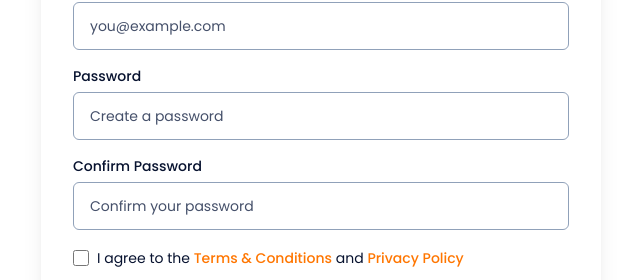
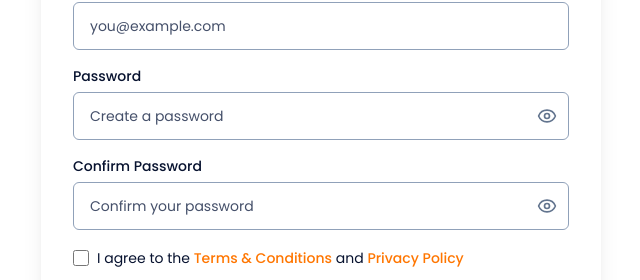
Before and after one commit to mostafizurrahaman/funraisingit-fe, a Next.js app: page /sign-up in a window 1280 px wide. Shown: the part 345-625 px from the top of the page, without its empty margins (319-959 px from the left). Built offline with nearby package versions, Linux system fonts and the light colour scheme.

Commit message:
fix: add password visibility toggle and remember me functionality in login and sign-up forms

```diff
--- a/src/app/(auth)/login/page.tsx
+++ b/src/app/(auth)/login/page.tsx
@@ -4,8 +4,9 @@
 import Image from "next/image";
 import Link from "next/link";
 import { useRouter } from "next/navigation";
-import { FormEvent } from "react";
+import { FormEvent, useState, useEffect } from "react";
 import { FcGoogle } from "react-icons/fc";
+import { Eye, EyeOff } from "lucide-react";
 import logo from "@/assets/logo.png";
 import { Button } from "@/components/ui/button";
 
@@ -22,21 +23,44 @@ export default function LoginPage() {
   const dispatch = useDispatch();
   const [login, { isLoading }] = useLoginMutation();
 
+  const [email, setEmail] = useState("");
+  const [rememberMe, setRememberMe] = useState(false);
+  const [showPassword, setShowPassword] = useState(false);
+
+  useEffect(() => {
+    if (typeof window !== "undefined") {
+      const savedEmail = localStorage.getItem("rememberedEmail");
+      const savedRemember = localStorage.getItem("rememberMe") === "true";
+      if (savedEmail) {
+        setEmail(savedEmail);
+      }
+      setRememberMe(savedRemember);
+    }
+  }, []);
+
   async function handleSubmit(event: FormEvent<HTMLFormElement>) {
     event.preventDefault();
     const data = new FormData(event.currentTarget);
-    const email = data.get("email") as string;
+    const emailVal = data.get("email") as string;
     const password = data.get("password") as string;
 
+    if (rememberMe) {
+      localStorage.setItem("rememberedEmail", emailVal);
+      localStorage.setItem("rememberMe", "true");
+    } else {
+      localStorage.removeItem("rememberedEmail");
+      localStorage.setItem("rememberMe", "false");
+    }
+
     try {
-      const response = await login({ email, password }).unwrap();
+      const response = await login({ email: emailVal, password }).unwrap();
       const token =
         response?.token ||
         response?.data?.token ||
         response?.accessToken ||
         response?.data?.accessToken ||
         response?.data?.data?.token;
-      const user = response?.user || response?.data?.user || { email };
+      const user = response?.user || response?.data?.user || { email: emailVal };
 
       if (token) {
         dispatch(setUser({ user, token }));
@@ -76,6 +100,8 @@ export default function LoginPage() {
               id="email"
               name="email"
               type="email"
+              value={email}
+              onChange={(e) => setEmail(e.target.value)}
               placeholder="you@example.com"
               autoComplete="email"
               required
@@ -89,21 +115,32 @@ export default function LoginPage() {
             >
               Password
             </label>
+            <div className="relative">
               <input
                 id="password"
                 name="password"
-              type="password"
+                type={showPassword ? "text" : "password"}
                 placeholder="Enter your password"
                 autoComplete="current-password"
                 required
                 className={inputStyles}
               />
+              <button
+                type="button"
+                onClick={() => setShowPassword(!showPassword)}
+                className="absolute right-3 top-1/2 -translate-y-1/2 text-slate-500 hover:text-slate-700 focus:outline-none cursor-pointer"
+              >
+                {showPassword ? <EyeOff className="size-5" /> : <Eye className="size-5" />}
+              </button>
+            </div>
           </div>
           <div className="flex flex-col items-start justify-between gap-3 text-sm sm:flex-row sm:items-center">
             <label className="flex cursor-pointer items-center gap-1.5">
               <input
                 type="checkbox"
                 name="remember"
+                checked={rememberMe}
+                onChange={(e) => setRememberMe(e.target.checked)}
                 className="size-5 accent-primary"
               />
               Remember me
--- a/src/app/(auth)/reset-password/page.tsx
+++ b/src/app/(auth)/reset-password/page.tsx
@@ -3,6 +3,7 @@
 import Image from "next/image";
 import { useRouter, useSearchParams } from "next/navigation";
 import { FormEvent, useState, Suspense } from "react";
+import { Eye, EyeOff } from "lucide-react";
 import logo from "@/assets/logo.png";
 import { Button } from "@/components/ui/button";
 import { useResetPasswordMutation } from "@/redux/features/auth/authApi";
@@ -16,6 +17,8 @@ function ResetPasswordForm() {
   const token = searchParams.get("token") || "";
   const [error, setError] = useState("");
   const [resetPassword, { isLoading }] = useResetPasswordMutation();
+  const [showPassword, setShowPassword] = useState(false);
+  const [showConfirmPassword, setShowConfirmPassword] = useState(false);
 
   async function handleSubmit(event: FormEvent<HTMLFormElement>) {
     event.preventDefault();
@@ -59,11 +62,29 @@ function ResetPasswordForm() {
       <form onSubmit={handleSubmit} className="mt-5 space-y-5">
         <div>
           <label htmlFor="password" className="mb-1.5 block text-sm font-medium">New Password</label>
-          <input id="password" name="password" type="password" placeholder="***********" autoComplete="new-password" minLength={8} required className={inputStyles} />
+          <div className="relative">
+            <input id="password" name="password" type={showPassword ? "text" : "password"} placeholder="***********" autoComplete="new-password" minLength={8} required className={`${inputStyles} pr-10`} />
+            <button
+              type="button"
+              onClick={() => setShowPassword(!showPassword)}
+              className="absolute right-3 top-1/2 -translate-y-1/2 text-slate-500 hover:text-slate-700 focus:outline-none cursor-pointer"
+            >
+              {showPassword ? <EyeOff className="size-5" /> : <Eye className="size-5" />}
+            </button>
+          </div>
         </div>
         <div>
           <label htmlFor="confirm-password" className="mb-1.5 block text-sm font-medium">Confirm Password</label>
-          <input id="confirm-password" name="confirmPassword" type="password" placeholder="***********" autoComplete="new-password" minLength={8} required aria-invalid={Boolean(error)} aria-describedby={error ? "password-error" : undefined} className={`${inputStyles} ${error ? "border-red-500" : ""}`} />
+          <div className="relative">
+            <input id="confirm-password" name="confirmPassword" type={showConfirmPassword ? "text" : "password"} placeholder="***********" autoComplete="new-password" minLength={8} required aria-invalid={Boolean(error)} aria-describedby={error ? "password-error" : undefined} className={`${inputStyles} pr-10 ${error ? "border-red-500" : ""}`} />
+            <button
+              type="button"
+              onClick={() => setShowConfirmPassword(!showConfirmPassword)}
+              className="absolute right-3 top-1/2 -translate-y-1/2 text-slate-500 hover:text-slate-700 focus:outline-none cursor-pointer"
+            >
+              {showConfirmPassword ? <EyeOff className="size-5" /> : <Eye className="size-5" />}
+            </button>
+          </div>
           {error ? <p id="password-error" role="alert" className="mt-1 text-sm text-red-600">{error}</p> : null}
         </div>
         <Button type="submit" disabled={isLoading} className="h-12 w-full rounded-lg text-sm font-medium">
--- a/src/app/(auth)/sign-up/page.tsx
+++ b/src/app/(auth)/sign-up/page.tsx
@@ -5,6 +5,7 @@ import Link from "next/link";
 import { useRouter } from "next/navigation";
 import { FormEvent, useState, useTransition } from "react";
 import { FcGoogle } from "react-icons/fc";
+import { Eye, EyeOff } from "lucide-react";
 import logo from "@/assets/logo.png";
 import { Button } from "@/components/ui/button";
 import { Input } from "@/components/ui/input";
@@ -16,6 +17,8 @@ export default function SignUpPage() {
   const router = useRouter();
   const [error, setError] = useState("");
   const [signUp, { isLoading }] = useSignUpMutation();
+  const [showPassword, setShowPassword] = useState(false);
+  const [showConfirmPassword, setShowConfirmPassword] = useState(false);
 
   async function handleSubmit(event: FormEvent<HTMLFormElement>) {
     event.preventDefault();
@@ -24,6 +27,12 @@ export default function SignUpPage() {
     const email = data.get("email") as string;
     const password = data.get("password") as string;
     const confirmPassword = data.get("confirmPassword") as string;
+
+    const termsChecked = data.get("terms");
+    if (!termsChecked) {
+      setError("You must agree to the Terms & Conditions and Privacy Policy.");
+      return;
+    }
 
     if (password !== confirmPassword) {
       setError("Passwords do not match.");
@@ -90,34 +99,52 @@ export default function SignUpPage() {
             <label htmlFor="password" className="mb-1.5 block text-sm font-medium">
               Password
             </label>
+            <div className="relative">
               <Input
                 id="password"
                 name="password"
-              type="password"
+                type={showPassword ? "text" : "password"}
                 placeholder="Create a password"
                 autoComplete="new-password"
                 minLength={8}
-              className="text-sm"
+                className="text-sm pr-10"
                 required
               />
+              <button
+                type="button"
+                onClick={() => setShowPassword(!showPassword)}
+                className="absolute right-3 top-1/2 -translate-y-1/2 text-slate-500 hover:text-slate-700 focus:outline-none cursor-pointer"
+              >
+                {showPassword ? <EyeOff className="size-5" /> : <Eye className="size-5" />}
+              </button>
+            </div>
           </div>
 
           <div>
             <label htmlFor="confirm-password" className="mb-1.5 block text-sm font-medium">
               Confirm Password
             </label>
+            <div className="relative">
               <Input
                 id="confirm-password"
                 name="confirmPassword"
-              type="password"
+                type={showConfirmPassword ? "text" : "password"}
                 placeholder="Confirm your password"
                 autoComplete="new-password"
                 minLength={8}
                 aria-invalid={Boolean(error)}
                 aria-describedby={error ? "password-error" : undefined}
-              className="text-sm"
+                className="text-sm pr-10"
                 required
               />
+              <button
+                type="button"
+                onClick={() => setShowConfirmPassword(!showConfirmPassword)}
+                className="absolute right-3 top-1/2 -translate-y-1/2 text-slate-500 hover:text-slate-700 focus:outline-none cursor-pointer"
+              >
+                {showConfirmPassword ? <EyeOff className="size-5" /> : <Eye className="size-5" />}
+              </button>
+            </div>
             {error ? (
               <p id="password-error" role="alert" className="mt-1 text-sm text-red-600">
                 {error}
```
Lines whose indentation alone changed are shown as unchanged.
